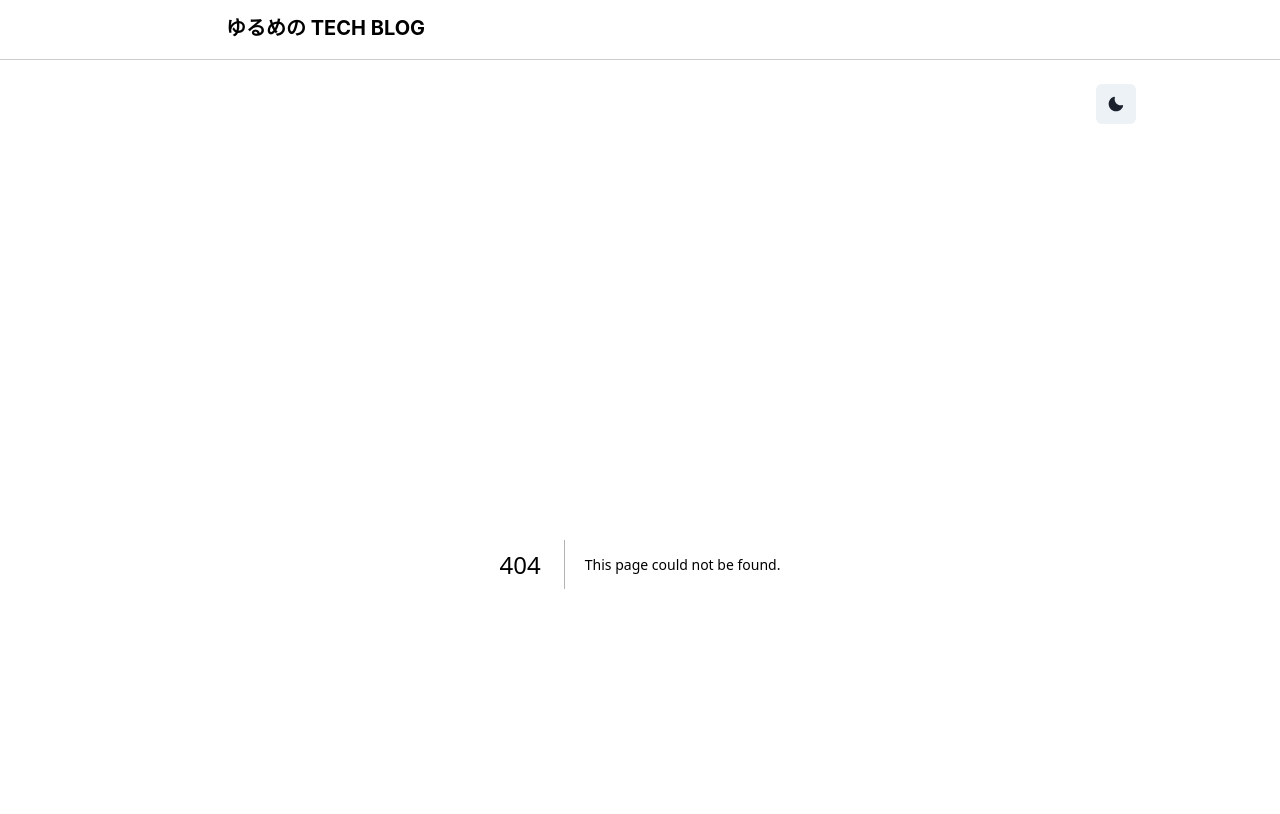
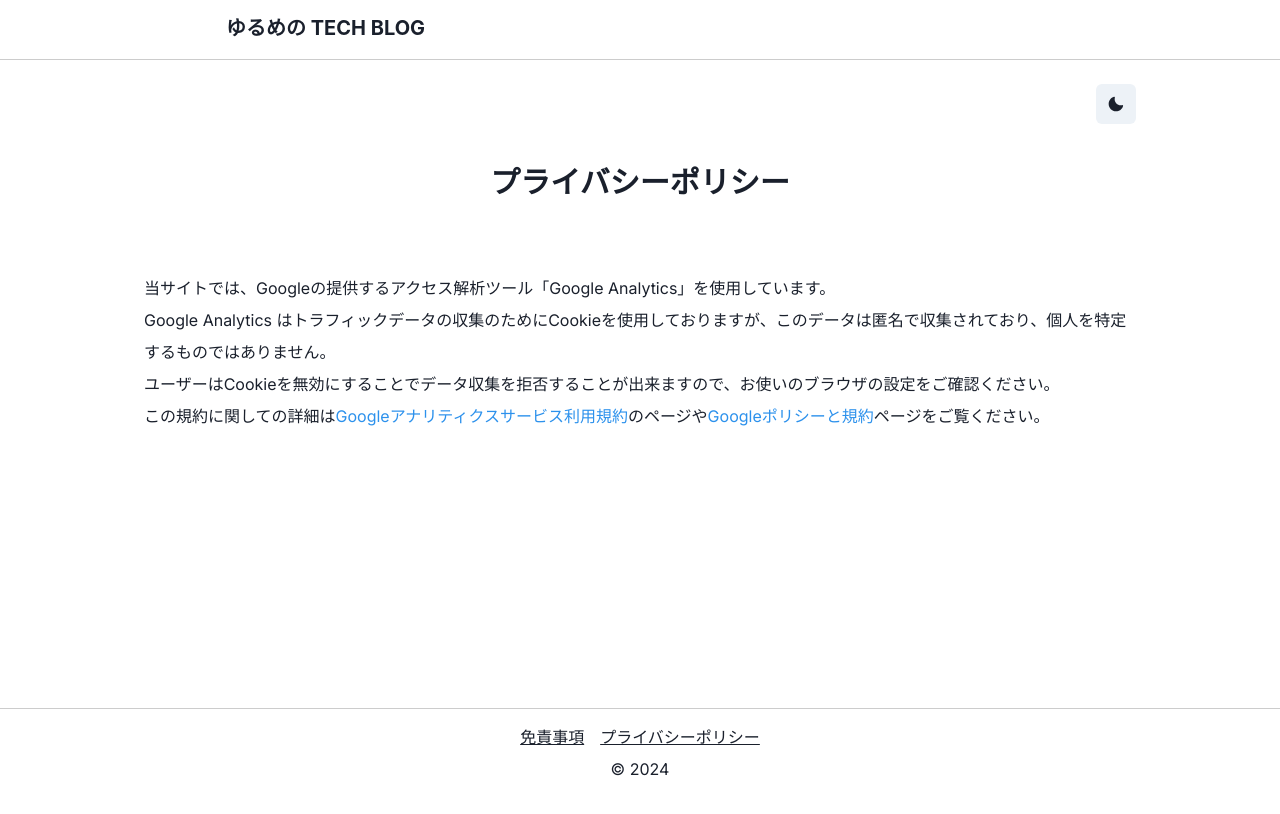
Before and after one commit to tomoyasakamoto32/my-tech-blog, a Next.js app: page /privacy in a window 1280 px wide. Before the commit this address had no page. Shown: the top 814 px of the page. Built offline with nearby package versions, Linux system fonts and the light colour scheme; no server answers.

Commit message:
フッターと免責事項、プライバシーポリシーを実装

```diff
--- a/env.d.ts
+++ b/env.d.ts
@@ -2,5 +2,6 @@ declare namespace NodeJS {
   interface ProcessEnv {
     readonly API_KEY: string;
     readonly MICROCMS_SERVICE_DOMAIN: string;
+    readonly NEXT_PUBLIC_GA_ID: string;
   }
 }
--- a/package.json
+++ b/package.json
@@ -24,6 +24,7 @@
     "@chakra-ui/react": "^2.8.2",
     "@emotion/react": "^11.11.3",
     "@emotion/styled": "^11.11.0",
+    "@next/third-parties": "^14.1.0",
     "cheerio": "^1.0.0-rc.12",
     "date-fns": "^3.3.1",
     "framer-motion": "^11.0.3",
--- /dev/null
+++ b/src/app/(lights)/privacy/page.tsx
@@ -0,0 +1,34 @@
+import { Box, Heading, VStack } from '@chakra-ui/react';
+import Link from 'next/link';
+
+const Page = () => (
+  <VStack>
+    <Heading as="h2" size="lg">
+      プライバシーポリシー
+    </Heading>
+    <Box fontSize="1rem" mt={16} lineHeight={2}>
+      当サイトでは、Googleの提供するアクセス解析ツール「Google Analytics」を使用しています。
+      <br />
+      Google Analytics
+      はトラフィックデータの収集のためにCookieを使用しておりますが、このデータは匿名で収集されており、個人を特定するものではありません。
+      <br />
+      ユーザーはCookieを無効にすることでデータ収集を拒否することが出来ますので、お使いのブラウザの設定をご確認ください。
+      <br />
+      この規約に関しての詳細は
+      <Link href="https://marketingplatform.google.com/about/analytics/terms/jp/">
+        <Box as="span" color="color.link">
+          Googleアナリティクスサービス利用規約
+        </Box>
+      </Link>
+      のページや
+      <Link href="https://policies.google.com/technologies/ads?hl=ja">
+        <Box as="span" color="color.link">
+          Googleポリシーと規約
+        </Box>
+      </Link>
+      ページをご覧ください。
+    </Box>
+  </VStack>
+);
+
+export default Page;
--- a/src/app/layout.tsx
+++ b/src/app/layout.tsx
@@ -1,9 +1,11 @@
 import './globals.css';
-import { Box, Center, Flex, Heading } from '@chakra-ui/react';
+import { Box, Center, Flex, Heading, VStack } from '@chakra-ui/react';
+import { GoogleAnalytics } from '@next/third-parties/google';
 import { Inter } from 'next/font/google';
 import Link from 'next/link';
 
 import { Provider } from './Providers';
+import ClickableTextLink from './ui/ClickableTextLink';
 import { ToggleColorModeButton } from './ui/ToggleColorModeButton';
 
 import type { Metadata } from 'next';
@@ -15,6 +17,8 @@ export const metadata: Metadata = {
   description: 'Generated by create next app',
 };
 
+const GA_ID = process.env.NEXT_PUBLIC_GA_ID;
+
 const RootLayout = ({
   children,
 }: Readonly<{
@@ -23,7 +27,7 @@ const RootLayout = ({
   <html lang="en">
     <body className={inter.className}>
       <Provider>
-        <Flex borderBottom="1px solid" borderColor="border.deep" height="60px">
+        <Flex as="header" borderBottom="1px solid" borderColor="border.deep" height="60px">
           <Box p="4" width="860px" margin="0 auto">
             <Link href="/">
               <Heading as="h1" size="md" _hover={{ opacity: 0.6, transition: '0.5s' }}>
@@ -33,7 +37,7 @@ const RootLayout = ({
           </Box>
         </Flex>
         <main>
-          <Box maxWidth="1024px" margin="0 auto" p={4}>
+          <Box maxWidth="1024px" margin="0 auto" p={4} minHeight="600px">
             <Flex justifyContent="right" mt={2}>
               <Center>
                 <ToggleColorModeButton />
@@ -42,8 +46,16 @@ const RootLayout = ({
             {children}
           </Box>
         </main>
+        <VStack as="footer" py={4} px={16} mt={12} borderTop="1px solid" borderColor="border.deep">
+          <Flex gap={4}>
+            <ClickableTextLink href="./disclaimer">免責事項</ClickableTextLink>
+            <ClickableTextLink href="./privacy">プライバシーポリシー</ClickableTextLink>
+          </Flex>
+          <Box>©︎ {new Date().getFullYear()}</Box>
+        </VStack>
       </Provider>
     </body>
+    <GoogleAnalytics gaId={GA_ID} />
   </html>
 );
 
--- /dev/null
+++ b/src/app/ui/ClickableTextLink.tsx
@@ -0,0 +1,18 @@
+import { Box } from '@chakra-ui/react';
+import Link from 'next/link';
+import { ReactNode } from 'react';
+
+type ClickableTextLinkProps = {
+  href: string;
+  children: ReactNode;
+};
+
+const ClickableTextLink = ({ href, children }: ClickableTextLinkProps) => (
+  <Link href={href}>
+    <Box textDecoration="underline" _hover={{ opacity: 0.6, transition: '0.5s' }}>
+      {children}
+    </Box>
+  </Link>
+);
+
+export default ClickableTextLink;
```
Also changed, not shown: src/app/(lights)/disclaimer/page.tsx (added, +18 -0 lines), 1 other file (tests, documents, lock files or other folders).
